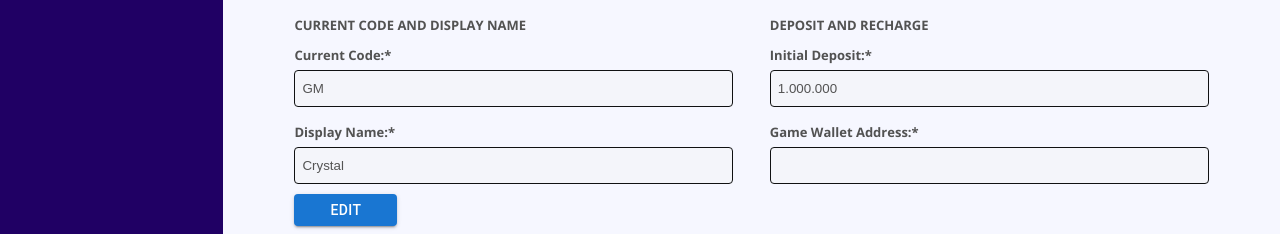
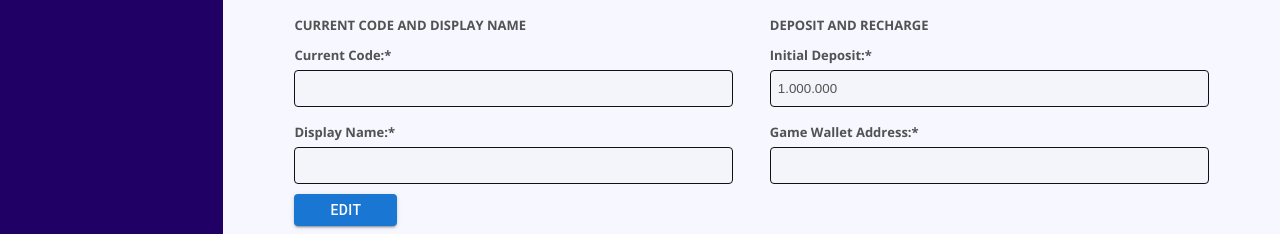
Before and after one commit to Sotatek-NguyenNguyen/gaming-adminpage, a Next.js app: page /settings in a window 1280 px wide. Shown: the part 440-674 px from the top of the page. Built offline with nearby package versions, Linux system fonts and the light colour scheme; no server answers.

Commit message:
feat: temporary get game info

```diff
--- a/pages/settings/index.js
+++ b/pages/settings/index.js
@@ -1,106 +1,141 @@
-import React, { useRef } from 'react';
-import { Editor } from '@tinymce/tinymce-react';
-import { Button } from '@mui/material';
+import React, { useRef, useEffect, useState } from "react";
+import { Editor } from "@tinymce/tinymce-react";
+import { Button } from "@mui/material";
+import Input from "../../components/UI/Input.js";
 import Layout from "../../components/Layouts/Layout";
-
+import { getJSON } from "../../common.js";
+import { ADMIN_PAGE_BACKEND_URL } from "../../config";
 
 function SettingsPage() {
   const editorRef = useRef(null);
   const inputFileRef = useRef(null);
   const nameFile = useRef(null);
+  const [gameInfo, setGameInfo] = useState();
 
   const addFile = () => {
     nameFile.current.innerHTML = inputFileRef.current.files.item(0).name;
-  }
+  };
+
+  const getGameInfo = async () => {
+    try {
+      const res = await getJSON(`${ADMIN_PAGE_BACKEND_URL}/game-info`);
+      console.log(res.data)
+      if (res.status === 200) setGameInfo(res?.data)
+    } catch (err) {
+      throw err;
+    }
+  };
+
+  useEffect(() => {
+    getGameInfo().catch(err => console.error(err.message));
+  }, []);
   return (
     <div className="container--custom">
       <form className="container--main">
         <h3>Game information</h3>
-        <div className='game__info'>
+        <div className="game__info">
           <section className="info--left">
-            <div className='form__input'>
-              <label htmlFor='gameName'>Game Name:*</label>
-              <input type='text' id='gameName' />
+            <div className="form__input">
+              <label htmlFor="gameName">Game Name:*</label>
+              <Input value={gameInfo?.name} type="text" id="gameName" disabled />
             </div>
-            <div className='form__input'>
-              <label htmlFor='gameBackground'>Game Background:*</label>
-              <label htmlFor='gameBackground' className="custom-file-upload">
-                <input type="file" id='gameBackground' name='gameBackground' ref={inputFileRef} onChange={addFile}/>
+            <div className="form__input">
+              <label htmlFor="gameBackground">Game Background:*</label>
+              <label htmlFor="gameBackground" className="custom-file-upload">
+                <Input
+                  type="file"
+                  id="gameBackground"
+                  name="gameBackground"
+                  ref={inputFileRef}
+                  onChange={addFile}
+                />
                 Choose file
               </label>
-              <span ref={nameFile} >No file Chosen</span>
-            </div>
-          </section>
-          <section className="info--right">
-            <div className='form__input'>
-              <label htmlFor='gameLogo'>Game Logo Url:*</label>
-              <input type='text' id='gameLogo' />
-            </div>
-            <div className='form__input'>
-              <label htmlFor='gameIntro'>Game Intro Video Url:*</label>
-              <input type='text' id='gameIntro' />
-            </div>
-            <div className='form__input'>
-              <label htmlFor='gameUrl'>Game Url:*</label>
-              <input type='text' id='gameUrl' />
+              <span ref={nameFile}>No file Chosen</span>
             </div>
           </section>
 
-          <section className='info__description'>
-            <label htmlFor='gameDescription'>Description:*</label>
+          <section className="info--right">
+            <div className="form__input">
+              <label htmlFor="gameLogo">Game Logo Url:*</label>
+              <Input type="text" id="gameLogo" value={gameInfo?.logoURL} disabled />
+            </div>
+            <div className="form__input">
+              <label htmlFor="gameIntro">Game Intro Video Url:*</label>
+              <Input type="text" id="gameIntro" value={gameInfo?.videoIntroURL} disabled />
+            </div>
+            <div className="form__input">
+              <label htmlFor="gameUrl">Game Url:*</label>
+              <Input type="text" id="gameUrl" disabled value={gameInfo?.gameURL} />
+            </div>
+          </section>
+
+          <section className="info__description">
+            <label htmlFor="gameDescription">Description:*</label>
             <Editor
-              onInit={(evt, editor) => editorRef.current = editor}
+              onInit={(evt, editor) => (editorRef.current = editor)}
+              value={gameInfo?.description}
+              disabled
               init={{
                 height: 200,
                 menubar: false,
                 statusbar: false,
                 plugins: [
-                  'advlist autolink lists link image charmap print preview anchor',
-                  'searchreplace visualblocks code fullscreen',
-                  'insertdatetime media table paste code help wordcount'
+                  "advlist autolink lists link image charmap print preview anchor",
+                  "searchreplace visualblocks code fullscreen",
+                  "insertdatetime media table paste code help wordcount",
                 ],
-                toolbar: 'formatselect | bold italic backcolor | alignleft aligncenter alignright alignjustify' ,
-                content_style: 'body { font-family:Helvetica,Arial,sans-serif; font-size:14px; border-radius: 4px; }'
+                toolbar:
+                  "formatselect | bold italic backcolor | alignleft aligncenter alignright alignjustify",
+                content_style:
+                  "body { font-family:Helvetica,Arial,sans-serif; font-size:14px; border-radius: 4px; }",
               }}
             />
           </section>
         </div>
 
-        <div className='game__detail'>
-          <section className='currentCode_and_name'>
+        <div className="game__detail">
+          <section className="currentCode_and_name">
             <h3>Current code and display name</h3>
-            <div className='form__input'>
-             <label htmlFor='currentCode'>Current Code:*</label>
-             <input type='text' id='currentCode' value='GM' disabled/>
+            <div className="form__input">
+              <label htmlFor="currentCode">Current Code:*</label>
+              <input type="text" id="currentCode" value={gameInfo?.currencyCode} disabled />
             </div>
 
-            <div className='form__input'>
-              <label htmlFor='displayName'> Display Name:*</label>
-              <input type='text' id='displayName' value='Crystal' disabled/>
+            <div className="form__input">
+              <label htmlFor="displayName"> Display Name:*</label>
+              <input type="text" id="displayName" value={gameInfo?.currencyName} disabled />
             </div>
           </section>
-          <section className='deposit_and_recharge'>
+          <section className="deposit_and_recharge">
             <h3>Deposit and recharge</h3>
-            <div className='form__input'>
-             <label htmlFor='initialDeposit'>Initial Deposit:*</label>
-             <input type='text' id='initialDeposit' value='1.000.000' disabled/>
+            <div className="form__input">
+              <label htmlFor="initialDeposit">Initial Deposit:*</label>
+              <input
+                type="text"
+                id="initialDeposit"
+                value="1.000.000"
+                disabled
+              />
             </div>
 
-            <div className='form__input'>
-              <label htmlFor='walletAddress'> Game Wallet Address:*</label>
-              <input type='text' id='walletAddress' value='' disabled/>
+            <div className="form__input">
+              <label htmlFor="walletAddress"> Game Wallet Address:*</label>
+              <input type="text" id="walletAddress" value={gameInfo?.walletAddress} disabled />
             </div>
           </section>
         </div>
 
-        <Button variant="contained" className='btn-main edit_game_info'>Edit</Button>
+        <Button variant="contained" className="btn-main edit_game_info">
+          Edit
+        </Button>
       </form>
     </div>
-  )
+  );
 }
 
-export default SettingsPage
+export default SettingsPage;
 
 SettingsPage.getLayout = function getLayout(page) {
-    return <Layout>{page}</Layout>;
+  return <Layout>{page}</Layout>;
 };
```
